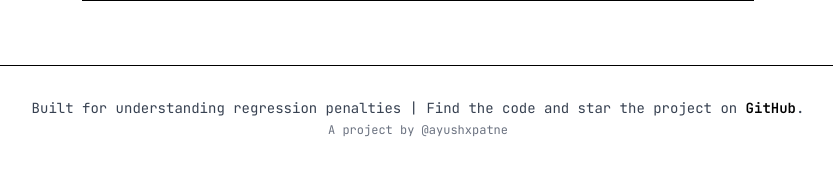
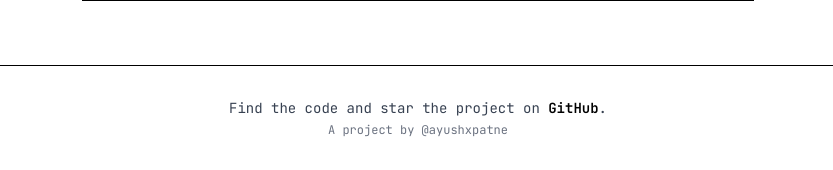
Before and after one commit to ayushxpatne/regression-visualisation, a Flask app: page / in a window 1280 px wide. Shown: the part 908-1078 px from the top of the page, without its empty margins (222-1055 px from the left). Run offline with Flask 3, Linux system fonts and the light colour scheme; some libraries are stand-ins or nearby versions.

Commit message:
docs: remove redundant text from footer in base.html

```diff
--- a/templates/base.html
+++ b/templates/base.html
@@ -83,7 +83,7 @@
 
    <footer class="mt-16 py-8 border-t border-black">
     <div class="container mx-auto px-4 text-center text-sm mono text-gray-700">
-        <p>Built for understanding regression penalties | Find the code and star the project on <a href="https://github.com/ayushxpatne/regression-visualisation.git" target="_blank" class="hover:underline text-black font-semibold">GitHub</a>.</p>
+        <p>Find the code and star the project on <a href="https://github.com/ayushxpatne/regression-visualisation.git" target="_blank" class="hover:underline text-black font-semibold">GitHub</a>.</p>
         <p class="mt-1 text-xs text-gray-500">A project by @ayushxpatne</p>
     </div>
 </footer>
```
